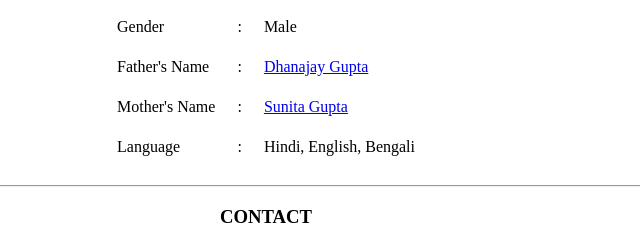
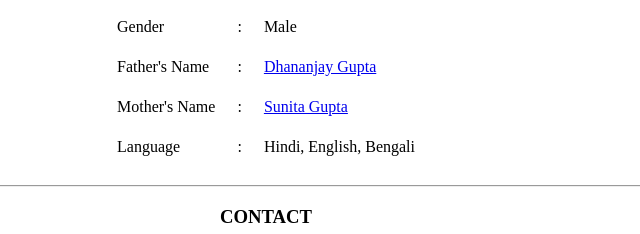
Before and after one commit to DeepankarGupta-dg/CV, a plain HTML site: page index.html in a window 1280 px wide. Shown: the part 433-667 px from the top of the page, 374-1014 px from the left. Drawn offline with Linux system fonts and the light colour scheme.

Commit message:
Update index.html

```diff
--- a/index.html
+++ b/index.html
@@ -27,7 +27,7 @@
       <tr>
         <td>Father's Name</td>
         <td>:</td>
-        <td><a href="https://www.facebook.com/dhananjay.gupta.3557440#">Dhanajay Gupta</a></td>
+        <td><a href="https://www.facebook.com/dhananjay.gupta.3557440#">Dhananjay Gupta</a></td>
       </tr>
       <tr>
         <td>Mother's Name</td>
```
